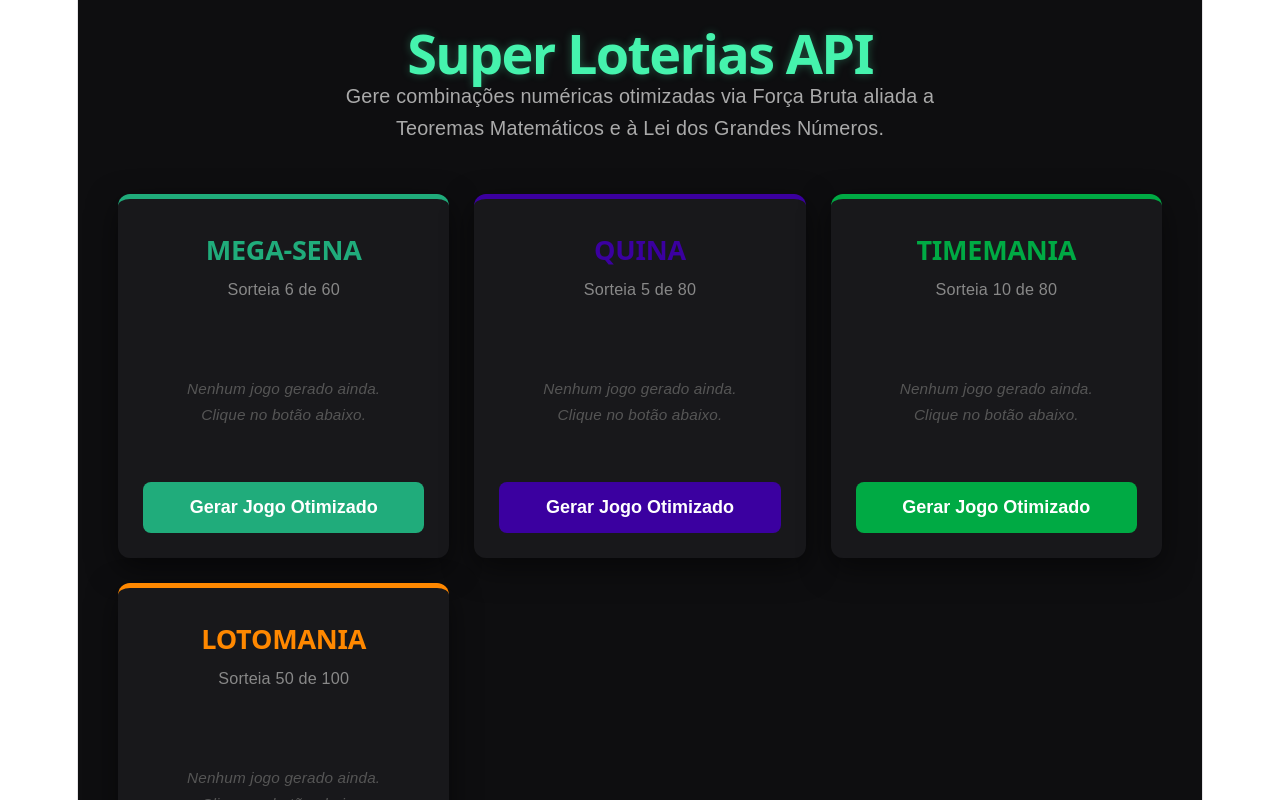
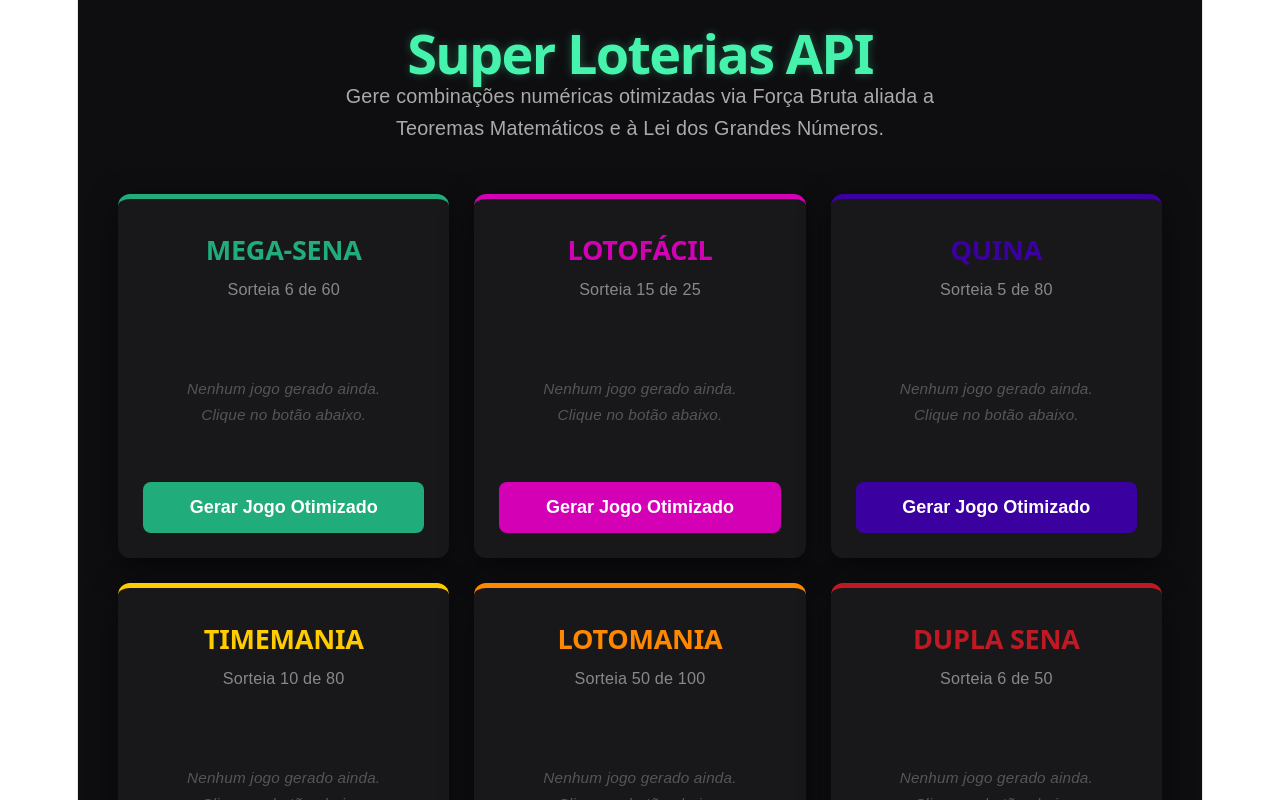
Before and after one commit to egfiuz/projeto-loteria, a React app in the folder frontend/: page / in a window 1280 px wide. Shown: the top 800 px of the page. Built offline with nearby package versions, Linux system fonts and the light colour scheme; the HTML template or start-up script is replaced by a standard one.

Commit message:
feat: adiciona lotofacil, dupla sena, dia de sorte e corrige cores

```diff
--- a/frontend/src/App.jsx
+++ b/frontend/src/App.jsx
@@ -29,7 +29,7 @@ const LoteriaCard = ({ nome, sub, cor, qtd, max }) => {
         )}
       </div>
 
-      <button onClick={gerarJogo} style={{ ...styles.btn, backgroundColor: cor }}>
+      <button onClick={gerarJogo} style={{ ...styles.btn, backgroundColor: cor, color: nome === 'TIMEMANIA' ? '#000' : '#fff' }}>
         Gerar Jogo Otimizado
       </button>
     </div>
@@ -48,10 +48,16 @@ function App() {
       </header>
 
       <main style={styles.grid}>
+        {/* Loterias originais e corrigidas */}
         <LoteriaCard nome="MEGA-SENA" sub="Sorteia 6 de 60" cor="#20ac7b" qtd={6} max={60} />
+        <LoteriaCard nome="LOTOFÁCIL" sub="Sorteia 15 de 25" cor="#d300b5" qtd={15} max={25} />
         <LoteriaCard nome="QUINA" sub="Sorteia 5 de 80" cor="#3b00a0" qtd={5} max={80} />
-        <LoteriaCard nome="TIMEMANIA" sub="Sorteia 10 de 80" cor="#00aa44" qtd={10} max={80} />
+        <LoteriaCard nome="TIMEMANIA" sub="Sorteia 10 de 80" cor="#ffcc00" qtd={10} max={80} /> {/* Agora é Amarelo! */}
+
+        {/* As novas adições do seu Backlog */}
         <LoteriaCard nome="LOTOMANIA" sub="Sorteia 50 de 100" cor="#ff8800" qtd={50} max={100} />
+        <LoteriaCard nome="DUPLA SENA" sub="Sorteia 6 de 50" cor="#bf1923" qtd={6} max={50} />
+        <LoteriaCard nome="DIA DE SORTE" sub="Sorteia 7 de 31" cor="#cb821c" qtd={7} max={31} />
       </main>
     </div>
   );
@@ -65,9 +71,9 @@ const styles = {
   grid: { display: 'grid', gridTemplateColumns: 'repeat(auto-fit, minmax(300px, 1fr))', gap: '25px', maxWidth: '1200px', margin: '0 auto' },
   card: { backgroundColor: '#18181b', borderRadius: '12px', padding: '25px', textAlign: 'center', display: 'flex', flexDirection: 'column', justifyContent: 'space-between', boxShadow: '0 10px 30px rgba(0,0,0,0.5)' },
   numerosContainer: { minHeight: '120px', display: 'flex', flexWrap: 'wrap', justifyContent: 'center', alignItems: 'center', gap: '8px', margin: '20px 0' },
-  bola: { width: '35px', height: '35px', borderRadius: '50%', display: 'flex', alignItems: 'center', justifyContent: 'center', fontWeight: 'bold', fontSize: '0.9rem', color: '#fff' },
+  bola: { width: '35px', height: '35px', borderRadius: '50%', display: 'flex', alignItems: 'center', justifyContent: 'center', fontWeight: 'bold', fontSize: '0.9rem', color: '#fff', textShadow: '1px 1px 2px rgba(0,0,0,0.5)' },
   placeholder: { color: '#555', fontStyle: 'italic', fontSize: '0.85rem' },
-  btn: { padding: '15px', border: 'none', borderRadius: '8px', color: '#fff', fontWeight: 'bold', cursor: 'pointer', fontSize: '1rem', transition: 'filter 0.2s' }
+  btn: { padding: '15px', border: 'none', borderRadius: '8px', fontWeight: 'bold', cursor: 'pointer', fontSize: '1rem', transition: 'filter 0.2s' }
 };
 
 export default App;
```
